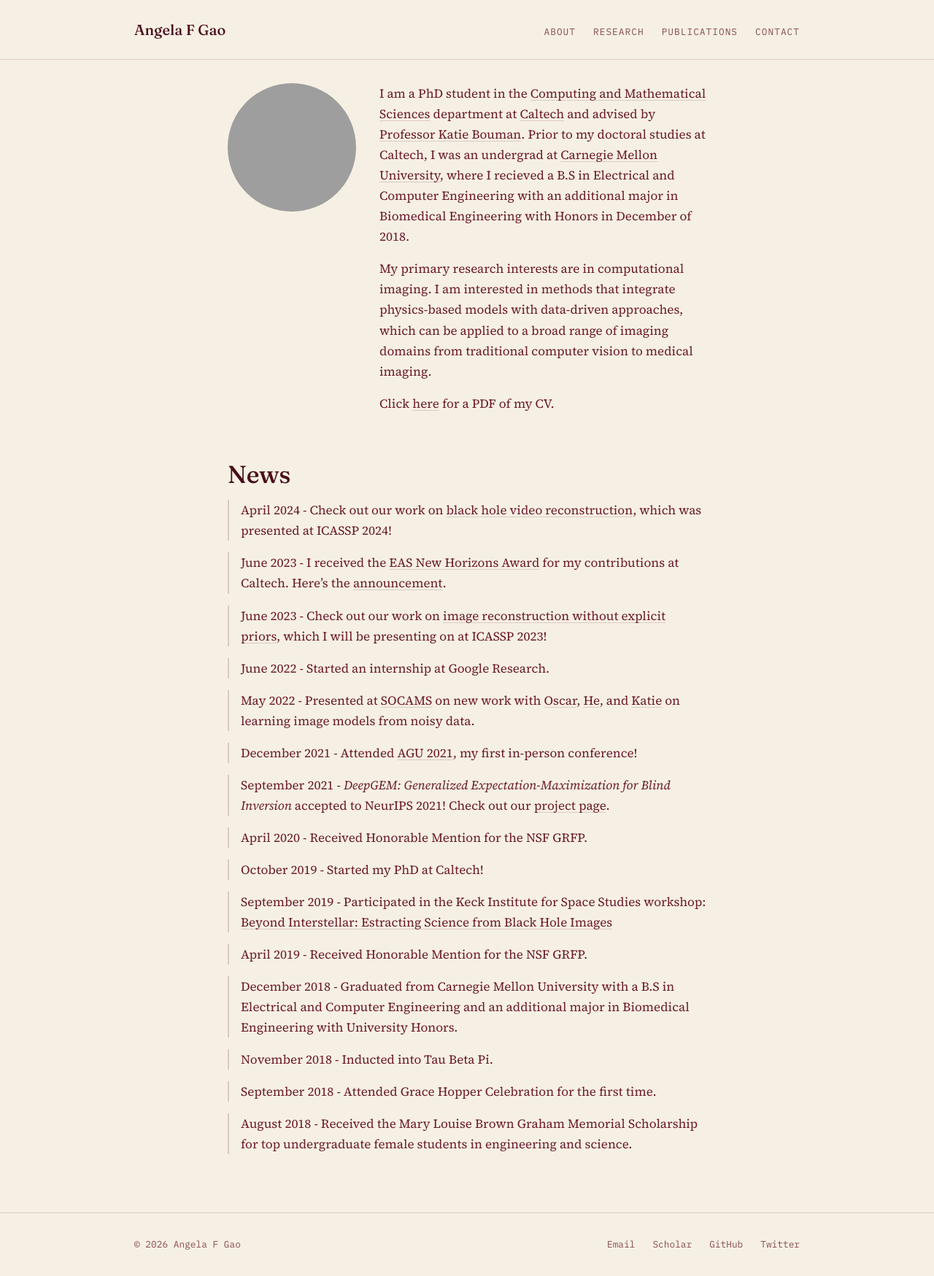
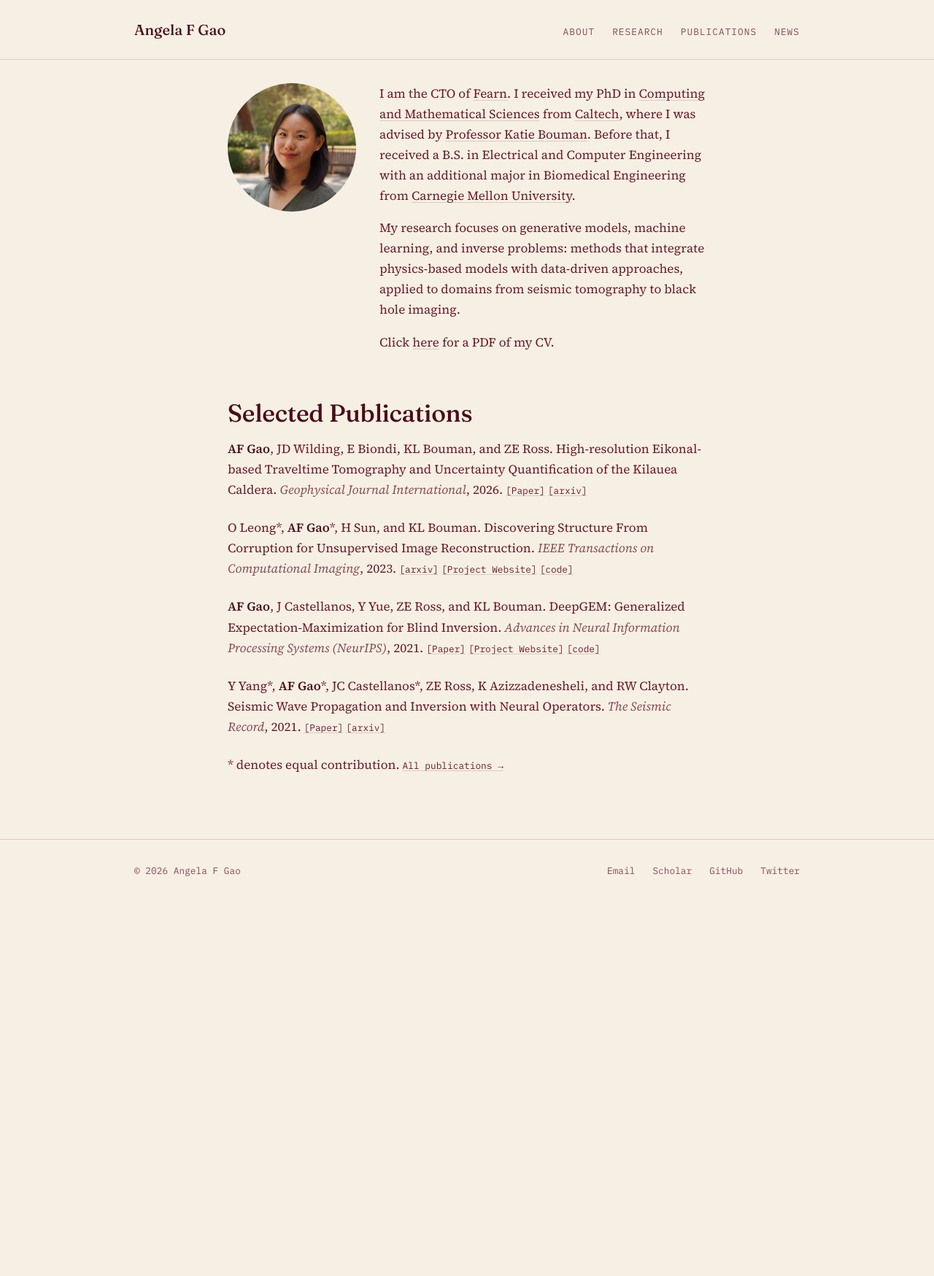
Before and after one commit to angelafgao/angelafgao.github.io, a Jekyll site: the page built from index.markdown, in a window 1280 px wide. Shown: the whole page at 73% size. Built offline with Jekyll 4.4.1, drawn with Linux system fonts in a browser that asks for light colours; after the commit the page ends 1236 px from its top, so only the background shows below that; grey boxes are pictures that could not be loaded.

Commit message:
Update content: selected pubs on home, news page, new profile photo, drop contact page
Co-Authored-By: Claude Opus 5.5 <noreply@anthropic.com>

```diff
--- a/_data/nav.yml
+++ b/_data/nav.yml
@@ -4,5 +4,5 @@
   url: /Research/
 - title: Publications
   url: /Publications/
-- title: Contact
-  url: /contact/
+- title: News
+  url: /news/
--- a/about.markdown
+++ b/about.markdown
@@ -4,10 +4,7 @@ title: About
 permalink: /about/
 ---
 
-My name is Angela Gao and I am a Ph.D student at Caltech in the Computing and Mathematical Sciences Department.
-
-
-Outside of research, I enjoy watercoloring nature and exploring new places.
+Outside of work, I enjoy watercoloring nature and exploring new places.
 
 Here is a photo of me hiking in Chamonix, France.
 <img src="/assets/chamonix_fixed.jpg" alt="Hiking in Chamonix">
--- a/assets/css/site.css
+++ b/assets/css/site.css
@@ -203,9 +203,12 @@ main { padding: var(--space-8) 0 var(--space-16); }
 
 /* ---------- Publications ---------- */
 
-.publications .page-content p { margin-bottom: var(--space-6); }
-.publications .page-content em { color: var(--color-muted); }
-.publications .page-content a[href] {
+.publications .page-content p,
+.selected-pubs p { margin-bottom: var(--space-6); }
+.publications .page-content em,
+.selected-pubs em { color: var(--color-muted); }
+.publications .page-content a[href],
+.selected-pubs a[href] {
   font-family: var(--font-ui);
   font-size: var(--text-xs);
 }
--- a/index.markdown
+++ b/index.markdown
@@ -1,56 +1,32 @@
 ---
-# Feel free to add content and custom Front Matter to this file.
-# To modify the layout, see https://jekyllrb.com/docs/themes/#overriding-theme-defaults
-
 layout: home
 ---
 
 <div class="intro">
-<img src="/assets/IMG_6697.JPG" alt="Angela Gao" class="profile">
+<img src="/assets/AngelaGao.jpg" alt="Angela Gao" class="profile">
 <div markdown="1">
 
-I am a PhD student in the [Computing and Mathematical Sciences](https://www.cms.caltech.edu/) department at [Caltech](https://www.caltech.edu/) and advised by [Professor Katie Bouman](http://users.cms.caltech.edu/~klbouman/). Prior to my doctoral studies at Caltech, I was an undergrad at [Carnegie Mellon University](https://www.cmu.edu/), where I recieved a B.S in Electrical and Computer Engineering with an additional major in Biomedical Engineering with Honors in December of 2018.
+I am the CTO of [Fearn](https://fearn.ai). I received my PhD in [Computing and Mathematical Sciences](https://www.cms.caltech.edu/) from [Caltech](https://www.caltech.edu/), where I was advised by [Professor Katie Bouman](https://users.cms.caltech.edu/~klbouman/). Before that, I received a B.S. in Electrical and Computer Engineering with an additional major in Biomedical Engineering from [Carnegie Mellon University](https://www.cmu.edu/).
 
-My primary research interests are in computational imaging. I am interested in methods that integrate physics-based models with data-driven approaches, which can be applied to a broad range of imaging domains from traditional computer vision to medical imaging.
+My research focuses on generative models, machine learning, and inverse problems: methods that integrate physics-based models with data-driven approaches, applied to domains from seismic tomography to black hole imaging.
 
 Click [here](/assets/Angela_Gao_CV_F23.pdf) for a PDF of my CV.
 
 </div>
 </div>
 
-<div class="news" markdown="1">
+<div class="selected-pubs" markdown="1">
 
-## News
+## Selected Publications
 
+**AF Gao**, JD Wilding, E Biondi, KL Bouman, and ZE Ross. High-resolution Eikonal-based Traveltime Tomography and Uncertainty Quantification of the Kilauea Caldera. *Geophysical Journal International*, 2026. [[Paper]](https://doi.org/10.1093/gji/ggag179) [[arxiv]](https://arxiv.org/abs/2507.23692)
 
-April 2024 - Check out our work on [black hole video reconstruction](http://imaging.cms.caltech.edu/igm), which was presented at ICASSP 2024!
+O Leong\*, **AF Gao**\*, H Sun, and KL Bouman. Discovering Structure From Corruption for Unsupervised Image Reconstruction. *IEEE Transactions on Computational Imaging*, 2023. [[arxiv]](https://arxiv.org/abs/2304.05589) [[Project Website]](http://imaging.cms.caltech.edu/igm/) [[code]](https://github.com/angelafgao/IGM)
 
-June 2023 - I received the [EAS New Horizons Award](https://www.eas.caltech.edu/academics/awards-and-prizes/newhorizons) for my contributions at Caltech. Here's the [announcement](https://www.eas.caltech.edu/news/winners-of-the-2023-new-horizons-award-announced).
+**AF Gao**, J Castellanos, Y Yue, ZE Ross, and KL Bouman. DeepGEM: Generalized Expectation-Maximization for Blind Inversion. *Advances in Neural Information Processing Systems (NeurIPS)*, 2021. [[Paper]](https://proceedings.neurips.cc/paper/2021/hash/606c90a06173d69682feb83037a68fec-Abstract.html) [[Project Website]](http://imaging.cms.caltech.edu/deepgem/) [[code]](https://github.com/angelafgao/DeepGEM)
 
-June 2023 - Check out our work on [image reconstruction without explicit priors](http://imaging.cms.caltech.edu/igm), which I will be presenting on at ICASSP 2023!
+Y Yang\*, **AF Gao**\*, JC Castellanos\*, ZE Ross, K Azizzadenesheli, and RW Clayton. Seismic Wave Propagation and Inversion with Neural Operators. *The Seismic Record*, 2021. [[Paper]](https://pubs.geoscienceworld.org/ssa/tsr/article/1/3/126/609317/Seismic-Wave-Propagation-and-Inversion-with-Neural) [[arxiv]](https://arxiv.org/abs/2108.05421)
 
-June 2022 - Started an internship at Google Research.
-
-May 2022 - Presented at [SOCAMS](https://www.socams.org/home) on new work with [Oscar](https://www.oscarleong.com/home), [He](http://users.cms.caltech.edu/~hesun/), and [Katie](http://users.cms.caltech.edu/~klbouman/) on learning image models from noisy data.
-
-December 2021 - Attended [AGU 2021](https://www.agu.org/Fall-Meeting-2021), my first in-person conference!
-
-September 2021 - *DeepGEM: Generalized Expectation-Maximization for Blind Inversion* accepted to NeurIPS 2021! Check out our [project page](http://imaging.cms.caltech.edu/deepgem/).
-
-April 2020 - Received Honorable Mention for the NSF GRFP.
-
-October 2019 - Started my PhD at Caltech!
-
-September 2019 - Participated in the Keck Institute for Space Studies workshop: [Beyond Interstellar: Estracting Science from Black Hole Images](https://www.kiss.caltech.edu/workshops/black_hole/black_hole.html)
-
-April 2019 - Received Honorable Mention for the NSF GRFP.
-
-December 2018 - Graduated from Carnegie Mellon University with a B.S in Electrical and Computer Engineering and an additional major in Biomedical Engineering with University Honors.
-
-November 2018 - Inducted into Tau Beta Pi.
-
-September 2018 - Attended Grace Hopper Celebration for the first time.
-
-August 2018 - Received the Mary Louise Brown Graham Memorial Scholarship for top undergraduate female students in engineering and science.
+\* denotes equal contribution. [All publications →](/Publications/)
 
 </div>
```
Also changed, not shown: contact.markdown (deleted, +0 -7 lines), news.markdown (added, +43 -0 lines), assets/AngelaGao.jpg (added), 2 other files.
